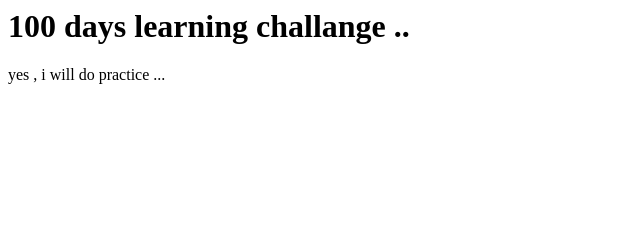
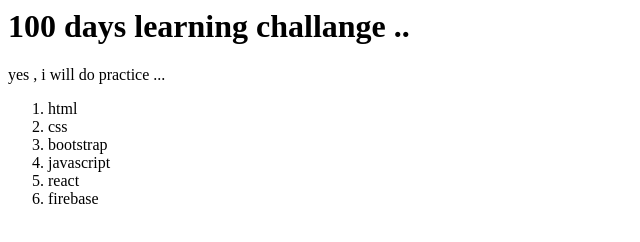
Before and after one commit to sameer1706/amazon, a plain HTML site: page index.html in a window 1280 px wide. Shown: the whole page, without its empty margins (0-640 px from the left). Drawn offline with Linux system fonts and the light colour scheme.

Commit message:
my first update

```diff
--- a/index.html
+++ b/index.html
@@ -5,5 +5,13 @@
     <body>
          <h1>100 days learning challange ..</h1>
          <p>yes , i will do practice ...</p>
+         <ol>
+           <li>html</li>
+           <li>css</li>
+           <li>bootstrap</li>
+           <li>javascript</li>
+           <li>react</li>
+           <li>firebase</li>
+         </ol>
     </body>
 </html>
```
